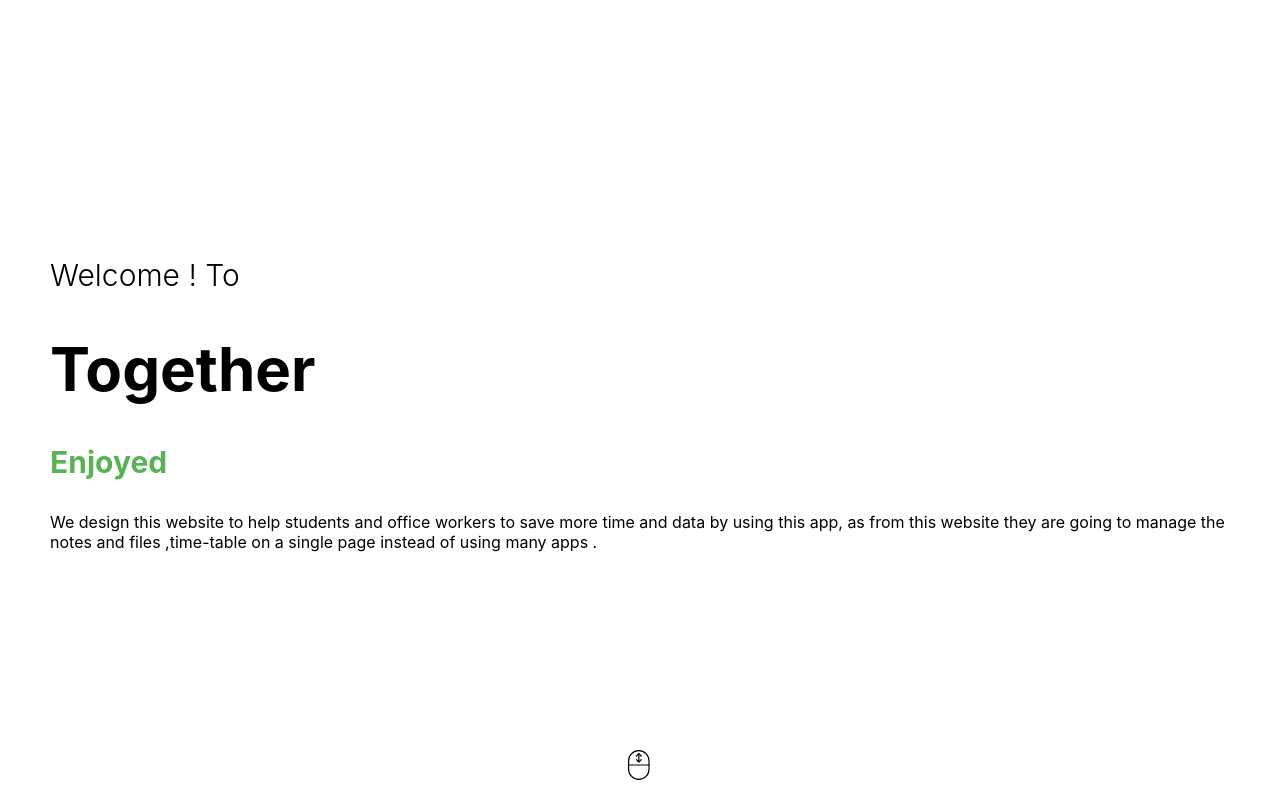
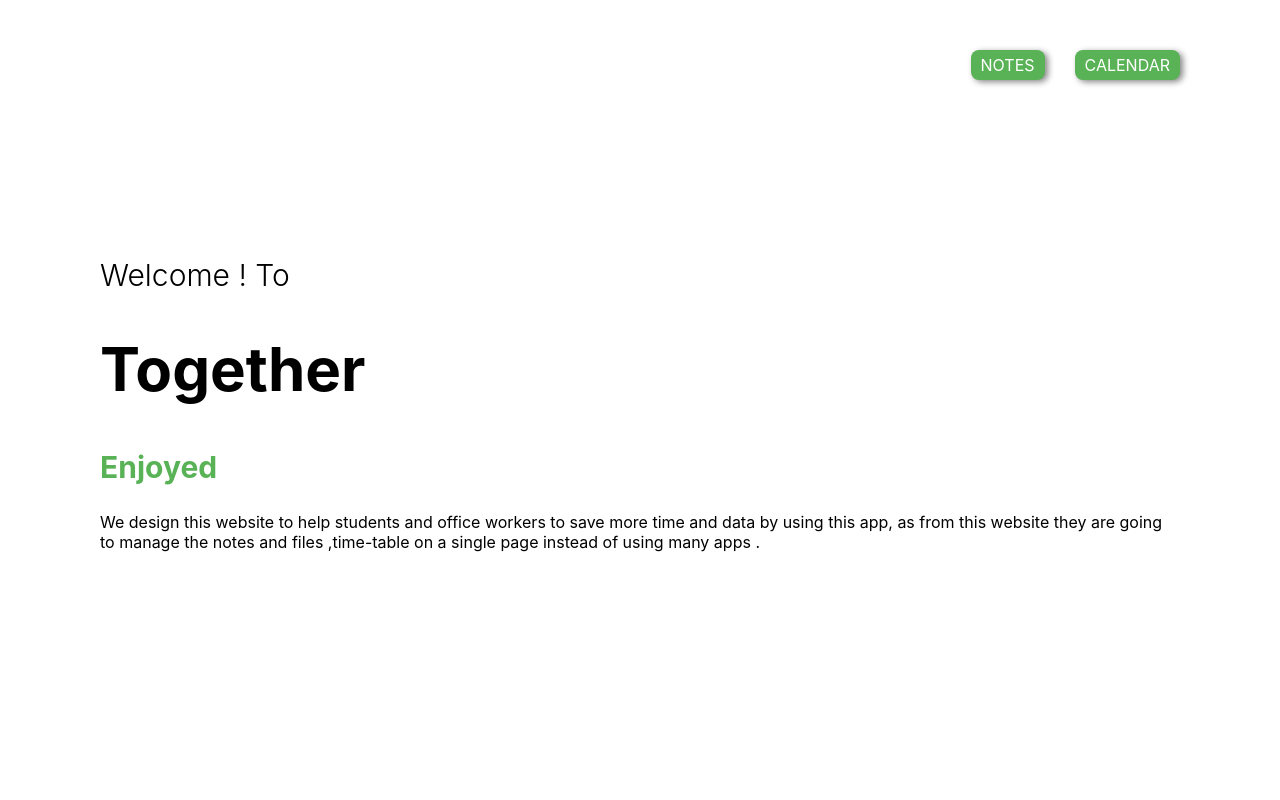
Before and after one commit to aman2212002/together, a React (Create React App) app: page /dashboard in a window 1280 px wide. Shown: the top 800 px of the page. Built offline with nearby package versions, Linux system fonts and the light colour scheme.

Commit message:
Home Page UI

```diff
--- a/src/components/Home.css
+++ b/src/components/Home.css
@@ -16,13 +16,10 @@
 }
 
 .i-left-wrapper {
-    padding: 50px;
-
+  padding: 100px;
   display: flex;
   flex-direction: column;
-
 }
-
 
 .i-intro {
   font-size: 30px;
@@ -97,7 +94,6 @@
   }
 
   .i-left-wrapper {
-
     padding: 10px;
     align-items: center;
     justify-content: center;
@@ -105,30 +101,49 @@
     height: 100%;
   }
 
-    .i-desc{
+  .i-desc {
     display: none;
   }
-
 }
-  .main_notes{
-padding: 10%;
-flex-direction: column;
-padding-top: 10%;
-background-color:pink;
-
-  }
-  .main_notes:hover{
-    background-color:red;
-    color: red;
-  }
-  .time_table{
+.main_notes {
   padding: 10%;
   flex-direction: column;
   padding-top: 10%;
   background-color: pink;
+}
+.main_notes:hover {
+  background-color: red;
+  color: red;
+}
+.time_table {
+  padding: 10%;
+  flex-direction: column;
+  padding-top: 10%;
+  background-color: pink;
+}
+.time_table:hover {
+  background-color: red;
+  color: #59b256;
+}
 
+.nav-buttons {
+  position: fixed;
+  top: 50px;
+  right: 70px;
 }
-      .time_table:hover{
-        background-color: red;
-        color:#59b256;
+
+.nav-link-btn {
+  all: unset;
+  margin-right: 30px;
+  background-color: #59b256;
+  padding: 5px 10px;
+  border-radius: 0.5rem;
+  color: white;
+  box-shadow: 3px 2px 6px rgb(134, 134, 134);
+  transition: all 0.5s;
 }
+
+.nav-link-btn:hover {
+  background-color: white;
+  color: #59b256;
+}
--- a/src/components/Home.js
+++ b/src/components/Home.js
@@ -4,16 +4,13 @@ import { Link } from "react-router-dom";
 import "./Home.css";
 function Home() {
   return (
-
     <div>
-
       <div className="i">
         <div className="i-left">
           <div className="i-left-wrapper">
             <div className="jumbotron">
               <h2 className="i-intro">Welcome ! To</h2>
               <h1 className="i-name">Together</h1>
-
 
               <div className="i-title">
                 <div className="i-title-wrapper">
@@ -26,85 +23,29 @@ function Home() {
               </div>
             </div>
             <p className="i-desc">
-           We design this website to help students and office workers to save more time and data
-           by using this app, as from this website they are going to manage the notes and files
-           ,time-table on a single page instead of using many apps .
-
+              We design this website to help students and office workers to save
+              more time and data by using this app, as from this website they
+              are going to manage the notes and files ,time-table on a single
+              page instead of using many apps .
             </p>
           </div>
-        <svg
-          width="75"
-          height="75"
-          viewBox="0 0 75 75"
-          fill="none"
-          stroke="black"
-          className="i-scroll"
-          xmlns="http://www.w3.org/2000/svg"
+          <div className="nav-buttons">
+            <button
+              className="nav-link-btn"
+              onClick={() => window.location.assign("/main-note")}
             >
-          <g id="scroll">
-            <path
-              id="Vector"
-              d="M40.5 15L34.5 9L28.5 15"
-              stroke-width="3"
-              stroke-miterlimit="10"
-              stroke-linecap="round"
-              stroke-linejoin="round"
-            />
-            <path
-              id="Vector_2"
-              d="M28.5 24L34.5 30L40.5 24"
-              stroke-width="3"
-              stroke-miterlimit="10"
-              stroke-linecap="round"
-              stroke-linejoin="round"
-            />
-            <g id="Group">
-              <path
-                id="Vector_3"
-                d="M9 37.5H60"
-                stroke-width="3"
-                stroke-miterlimit="10"
-                stroke-linecap="round"
-                stroke-linejoin="round"
-              />
-            </g>
-            <path
-              id="Vector_4"
-              d="M34.5 27V9"
-              stroke-width="2.9895"
-              stroke-miterlimit="10"
-              stroke-linecap="round"
-              stroke-linejoin="round"
-            />
-            <g id="Group_2">
-              <path
-                id="Vector_5"
-                d="M9 27C9 12.918 20.418 1.5 34.5 1.5C48.5859 1.5 60 12.918 60 27C60 29.8906 60 45.1094 60 48C60 62.082 48.5859 73.5 34.5 73.5C20.418 73.5 9 62.082 9 48C9 45.1094 9 29.8906 9 27Z"
-                stroke-width="3"
-                stroke-miterlimit="10"
-                stroke-linecap="round"
-                stroke-linejoin="round"
-              />
-            </g>
-          </g>
-        </svg>
-      </div>
+              NOTES
+            </button>
 
-    </div>
-      <nav>
-
-
-        <div className="main_notes">
-          <button className="main_note">
-            <Link to="/main-note">NOTE</Link>
+            <button
+              onClick={() => window.location.assign("/time-table")}
+              className="nav-link-btn"
+            >
+              CALENDAR
             </button>
           </div>
-        <div className="time_table">
-          <button className="time_table">
-            <Link to="/time-table">TIMETABLE</Link>
-          </button>
         </div>
-      </nav>
+      </div>
     </div>
   );
 }
```
Lines whose indentation alone changed are shown as unchanged.
